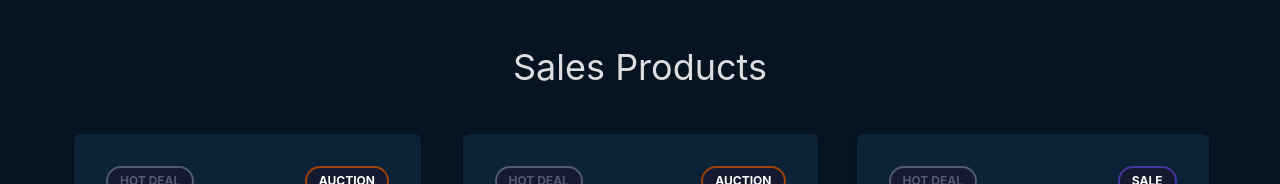
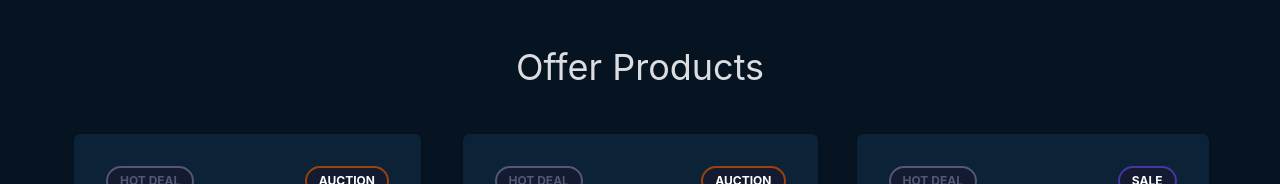
Before and after one commit to SaiemAziz/enoch-task, a React (Create React App) app: page / in a window 1280 px wide. Shown: the top 184 px of the page. Built offline with nearby package versions, Linux system fonts and the light colour scheme.

Commit message:
a little change again 2

```diff
--- a/src/App.js
+++ b/src/App.js
@@ -16,7 +16,7 @@ function App() {
         color={"#dbdde0"}
         padding={10}
       >
-        Sales Products
+        Offer Products
       </Text>
       <SimpleGrid columns={{ md: 2, lg: 3 }} spacing="2vw">
         {/* 1st card  */}
```
